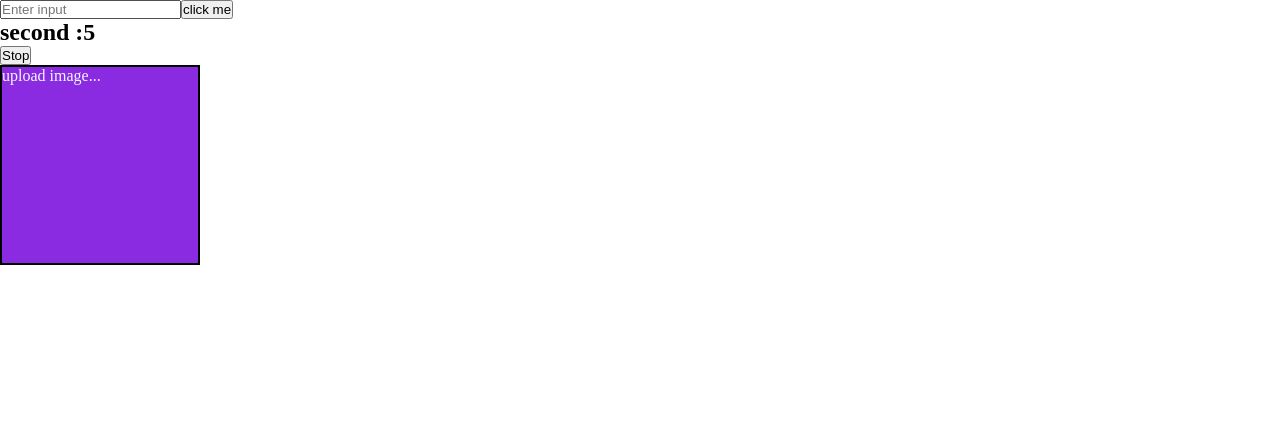
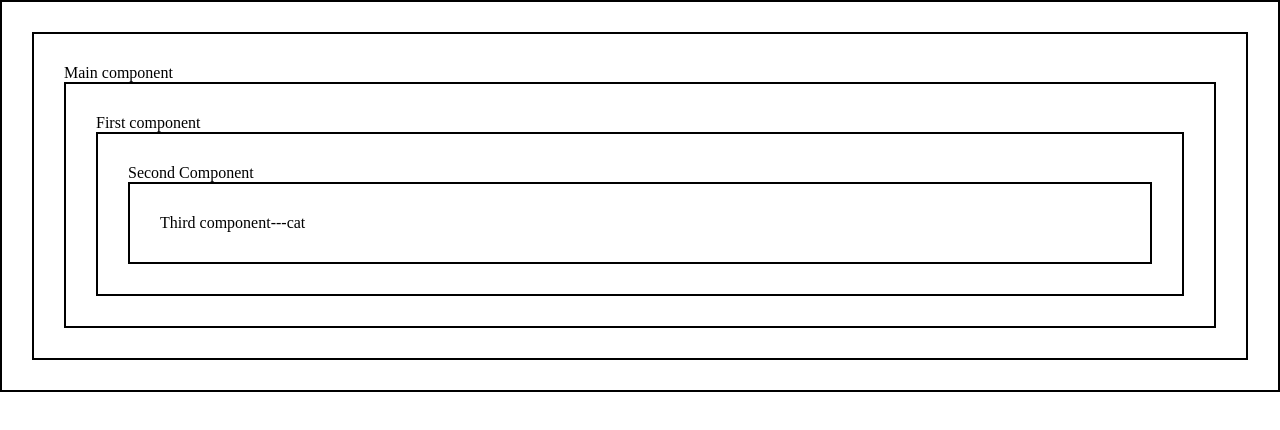
Before and after one commit to kamalrajms/react3, a React (Vite) app: page / in a window 1280 px wide. Shown: the top 430 px of the page. Built offline with nearby package versions, Linux system fonts and the light colour scheme.

Commit message:
useContext

```diff
--- a/src/App.jsx
+++ b/src/App.jsx
@@ -1,65 +1,16 @@
-import React, { useRef, useState, useEffect } from "react";
+import React, { useState, useContext, createContext } from "react";
+import First from "./component/First";
+
+export const Pass = createContext();
 
 export default function App() {
-  //ex1
-  const inputRef = useRef();
-  const handlefocus = () => {
-    console.log("hello");
-  };
-  //eg2
-  const [sec, setSec] = useState(0);
-  const inputTimer = useRef();
-
-  useEffect(() => {
-    inputTimer.current = setInterval(() => {
-      setSec((prev) => prev + 1);
-    }, 1000);
-    return () => clearInterval(inputTimer.current);
-  }, []);
-
-  //ex3
-  const [newProductImg, setnewProductImg] = useState(true);
-  const [imageUrl, setImageUrl] = useState("");
-  const inputImg = useRef();
-
-  const handleImgChange = (e) => {
-    const file = e.target.files[0];
-    if (file) {
-      const preview = URL.createObjectURL(file);
-      setImageUrl(preview);
-      setnewProductImg(false);
-    }
-  };
+  const name = "cat";
   return (
     <div>
-      {/* //eg1 */}
-      <input type="text" placeholder="Enter input" ref={inputRef} />
-      <button onClick={handlefocus}>click me</button>
-      {/* //eg2 */}
-      <h2>second :{sec}</h2>
-      <button onClick={() => clearInterval(inputTimer.current)}>Stop</button>
-      {/* //eg3 */}
-      {newProductImg ? (
-        <div className="image-box" onClick={() => inputImg.current.click()}>
-          upload image...
-        </div>
-      ) : (
-        <img
-          src={imageUrl}
-          alt="image"
-          onClick={() => inputImg.current.click()}
-        />
-      )}
-      <input
-        type="file"
-        accept="image/*"
-        ref={inputImg}
-        onClick={handleImgChange}
-        hidden
-      />
-      {/* <input type="range" />
-      <input type="time" />
-      <input type="color" /> */}
+      Main component
+      <Pass.Provider value={name}>
+        <First />
+      </Pass.Provider>
     </div>
   );
 }
--- /dev/null
+++ b/src/component/First.jsx
@@ -0,0 +1,11 @@
+import React from "react";
+import Second from "./Second";
+
+export default function First() {
+  return (
+    <div>
+      First component
+      <Second />
+    </div>
+  );
+}
--- /dev/null
+++ b/src/component/Second.jsx
@@ -0,0 +1,11 @@
+import React from "react";
+import Third from "./Third";
+
+export default function Second() {
+  return (
+    <div>
+      Second Component
+      <Third />
+    </div>
+  );
+}
--- /dev/null
+++ b/src/component/Third.jsx
@@ -0,0 +1,7 @@
+import React, { useContext } from "react";
+import { Pass } from "../App";
+
+export default function Third() {
+  const passname = useContext(Pass);
+  return <div>Third component---{passname}</div>;
+}
--- a/src/index.css
+++ b/src/index.css
@@ -3,18 +3,7 @@
   margin: 0;
   box-sizing: border-box;
 }
-.lorem {
-  font-size: 30px;
-}
-.image-box {
-  width: 200px;
-  height: 200px;
-  background-color: blueviolet;
-  color: aliceblue;
+div {
+  padding: 30px;
   border: 2px solid #000;
 }
-img {
-  width: 200px;
-  height: 200px;
-  border: 2px solid #000;
-}
```
Also changed, not shown: src/text.txt.
